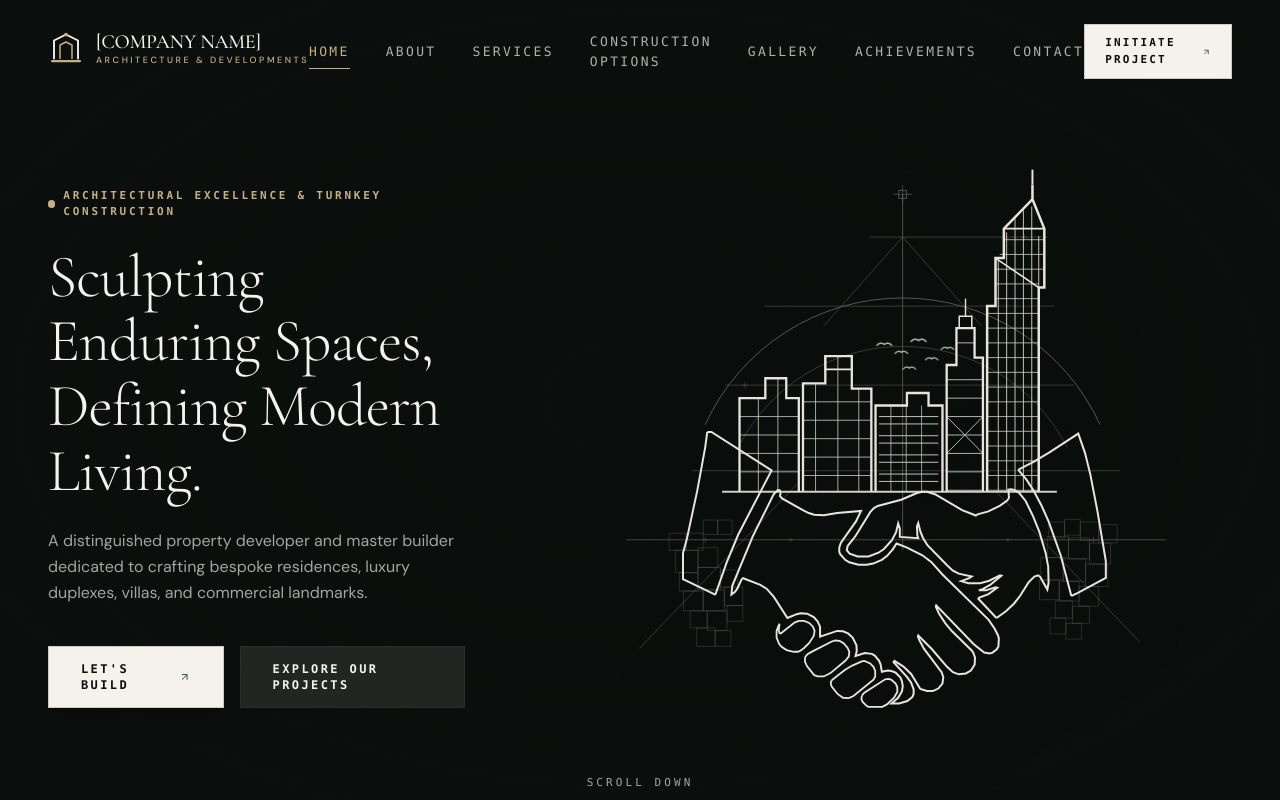
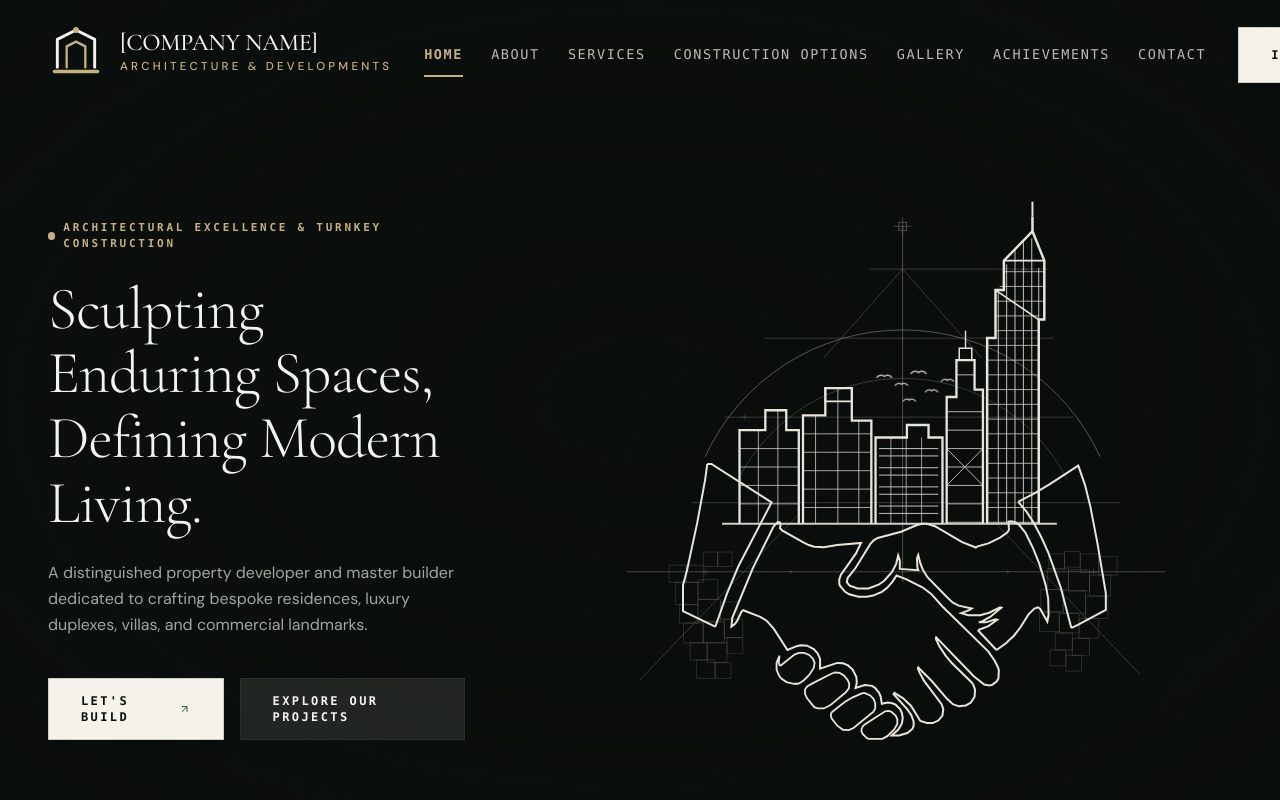
Before and after one commit to rithvikhere/LDdevelopers, a Next.js app: page / in a window 1280 px wide. Shown: the top 800 px of the page. Built offline with nearby package versions, Linux system fonts and the light colour scheme.

Commit message:
feat(navbar): expand desktop navbar to 100-110px, enlarge logo to ~280px, refine 14px typography with 24-32px spacing, and scale CTA button

```diff
--- a/src/components/brand/CompanyLogo.tsx
+++ b/src/components/brand/CompanyLogo.tsx
@@ -7,6 +7,7 @@ interface CompanyLogoProps {
   theme?: "light" | "dark";
   className?: string;
   showSubtitle?: boolean;
+  size?: "sm" | "md" | "lg";
 }
 
 /**
@@ -20,17 +21,42 @@ export const CompanyLogo: React.FC<CompanyLogoProps> = ({
   theme = "light",
   className = "",
   showSubtitle = true,
+  size = "md",
 }) => {
   const isDark = theme === "dark";
+
+  // Size configurations
+  const isLg = size === "lg";
+  const isSm = size === "sm";
+
+  const markSize = isLg
+    ? "w-11 h-11 sm:w-12 sm:h-12 lg:w-13 lg:h-13 xl:w-14 xl:h-14"
+    : isSm
+    ? "w-7 h-7"
+    : "w-9 h-9";
+
+  const titleSize = isLg
+    ? "text-lg sm:text-xl lg:text-[22px] xl:text-[24px] tracking-[0.16em]"
+    : isSm
+    ? "text-base tracking-[0.16em]"
+    : "text-lg sm:text-xl tracking-[0.18em]";
+
+  const subtitleSize = isLg
+    ? "text-[9.5px] sm:text-[10px] lg:text-[11px] xl:text-[11.5px] tracking-[0.28em]"
+    : isSm
+    ? "text-[8px] tracking-[0.24em]"
+    : "text-[9px] tracking-[0.28em]";
+
+  const gapSize = isLg ? "gap-3 sm:gap-4" : "gap-3";
 
   return (
     <Link
       href="#home"
-      className={`inline-flex items-center gap-3 group transition-opacity hover:opacity-90 ${className}`}
+      className={`inline-flex items-center ${gapSize} group transition-opacity hover:opacity-90 ${className}`}
       aria-label="[COMPANY NAME] - Home"
     >
       {/* Geometric Architectural Mark */}
-      <div className="relative w-9 h-9 flex items-center justify-center shrink-0">
+      <div className={`relative ${markSize} flex items-center justify-center shrink-0`}>
         <svg viewBox="0 0 48 48" fill="none" className="w-full h-full">
           {/* Base foundation line */}
           <rect
@@ -70,7 +96,7 @@ export const CompanyLogo: React.FC<CompanyLogoProps> = ({
       {/* Brand Name & Architectural Subtitle */}
       <div className="flex flex-col">
         <span
-          className={`font-display text-lg sm:text-xl font-medium tracking-[0.18em] leading-tight transition-colors ${
+          className={`font-display ${titleSize} font-medium leading-tight transition-colors ${
             isDark ? "text-[#F5F3EF]" : "text-[#0B0F0D]"
           }`}
         >
@@ -78,7 +104,7 @@ export const CompanyLogo: React.FC<CompanyLogoProps> = ({
         </span>
         {showSubtitle && (
           <span
-            className={`text-[9px] tracking-[0.28em] font-medium uppercase leading-tight ${
+            className={`${subtitleSize} font-medium uppercase leading-tight mt-0.5 ${
               isDark ? "text-[#C5B083]" : "text-[#2E5A44]"
             }`}
           >
--- a/src/components/landing/HeroSection.tsx
+++ b/src/components/landing/HeroSection.tsx
@@ -51,7 +51,7 @@ export const HeroSection: React.FC = () => {
   return (
     <section
       id="home"
-      className="relative min-h-[92vh] flex flex-col justify-between overflow-hidden bg-transparent text-[#F5F3EF] pt-28 sm:pt-36 lg:pt-32 pb-8 sm:pb-12"
+      className="relative min-h-[92vh] flex flex-col justify-between overflow-hidden bg-transparent text-[#F5F3EF] pt-32 sm:pt-40 lg:pt-36 xl:pt-40 pb-8 sm:pb-12"
     >
       {/* Subtle Architectural Hairline Grid Overlay */}
       <div className="absolute inset-0 bg-architectural-grid opacity-20 pointer-events-none" />
--- a/src/components/navigation/Navbar.tsx
+++ b/src/components/navigation/Navbar.tsx
@@ -86,22 +86,22 @@ export const Navbar: React.FC = () => {
   return (
     <>
       <header
-        className={`fixed top-0 left-0 right-0 z-50 transition-all duration-500 ${
+        className={`fixed top-0 left-0 right-0 z-50 transition-all duration-500 flex items-center ${
           isScrolled
-            ? "bg-[#0B0F0D]/85 backdrop-blur-md border-b border-[#24322A]/40 py-3.5 shadow-2xl"
-            : "bg-transparent border-b border-transparent py-5 sm:py-6"
+            ? "h-[88px] sm:h-[92px] lg:h-[96px] bg-[#0B0F0D]/90 backdrop-blur-md border-b border-[#24322A]/40 shadow-2xl"
+            : "h-[98px] sm:h-[104px] lg:h-[110px] bg-transparent border-b border-transparent"
         }`}
       >
-        <div className="w-full max-w-[1720px] mx-auto px-4 sm:px-6 lg:px-12">
-          <div className="flex items-center justify-between">
-            {/* Brand Logo */}
+        <div className="w-full max-w-[1720px] mx-auto px-4 sm:px-6 lg:px-10 xl:px-12">
+          <div className="flex items-center justify-between gap-6 xl:gap-8">
+            {/* Brand Logo — Enlarged to ~270-300px visual presence on desktop */}
             <div className="shrink-0">
-              <CompanyLogo theme="dark" />
+              <CompanyLogo theme="dark" size="lg" />
             </div>
 
-            {/* Desktop Navigation */}
+            {/* Desktop Navigation — Centered 3-part layout with generous 24-32px spacing & 14px typography */}
             <nav
-              className="hidden xl:flex items-center gap-8 xl:gap-9 2xl:gap-10 text-[13px] font-mono uppercase tracking-[0.18em]"
+              className="hidden xl:flex items-center justify-center gap-6 xl:gap-7 2xl:gap-8 text-[13.5px] 2xl:text-[14px] font-mono uppercase tracking-[0.12em]"
               aria-label="Main Navigation"
             >
               {siteContent.navigation.map((item) => {
@@ -111,10 +111,10 @@ export const Navbar: React.FC = () => {
                     key={item.id}
                     href={item.href}
                     onClick={(e) => scrollToSection(e, item.href, item.id)}
-                    className={`relative py-1.5 transition-colors duration-300 ${
+                    className={`relative py-2 transition-colors duration-300 whitespace-nowrap ${
                       isActive
-                        ? "text-[#C5B083] font-medium"
-                        : "text-[#F5F3EF]/70 hover:text-[#C5B083]"
+                        ? "text-[#C5B083] font-semibold"
+                        : "text-[#F5F3EF]/75 hover:text-[#C5B083] font-medium"
                     }`}
                   >
                     <span>{item.label}</span>
@@ -122,7 +122,7 @@ export const Navbar: React.FC = () => {
                     {isActive && (
                       <motion.span
                         layoutId={shouldReduceMotion ? undefined : "activeNavbarIndicator"}
-                        className="absolute -bottom-0.5 left-0 right-0 h-[1px] bg-[#C5B083]"
+                        className="absolute -bottom-1 left-0 right-0 h-[2px] bg-[#C5B083]"
                         transition={{
                           type: "spring",
                           stiffness: 380,
@@ -136,15 +136,15 @@ export const Navbar: React.FC = () => {
               })}
             </nav>
 
-            {/* Right Action: Minimalist Contact Trigger */}
-            <div className="hidden sm:flex items-center gap-4">
+            {/* Right Action: Refined Initiate Project CTA (54-56px height) */}
+            <div className="hidden sm:flex items-center gap-4 shrink-0">
               <a
                 href="#contact"
                 onClick={(e) => scrollToSection(e, "#contact", "contact")}
-                className="group inline-flex items-center gap-2 bg-[#F5F2EB] hover:bg-[#2E5A44] hover:text-[#F5F3EF] border border-[#24322A]/20 text-[#0B0F0D] px-5 py-2.5 text-[11px] font-mono uppercase tracking-[0.2em] font-semibold transition-all duration-300 shadow-md"
+                className="group inline-flex items-center justify-center gap-3 h-[52px] sm:h-[54px] lg:h-[56px] px-7 sm:px-8 bg-[#F5F2EB] hover:bg-[#2E5A44] hover:text-[#F5F3EF] border border-[#24322A]/20 text-[#0B0F0D] text-[11.5px] sm:text-[12px] font-mono uppercase tracking-[0.2em] font-semibold transition-all duration-300 shadow-lg hover:shadow-xl cursor-pointer"
               >
                 <span>INITIATE PROJECT</span>
-                <ArrowUpRight className="w-3.5 h-3.5 text-[#1F4A36] group-hover:text-[#C5B083] group-hover:translate-x-0.5 group-hover:-translate-y-0.5 transition-transform" />
+                <ArrowUpRight className="w-3.5 h-3.5 text-[#1F4A36] group-hover:text-[#C5B083] group-hover:translate-x-0.5 group-hover:-translate-y-0.5 transition-transform duration-300" />
               </a>
             </div>
 
@@ -153,7 +153,7 @@ export const Navbar: React.FC = () => {
               <a
                 href="#contact"
                 onClick={(e) => scrollToSection(e, "#contact", "contact")}
-                className="sm:hidden text-[10px] font-mono uppercase tracking-wider text-[#C5B083] border border-[#24322A] px-2.5 py-1"
+                className="sm:hidden text-[10.5px] font-mono uppercase tracking-wider text-[#C5B083] border border-[#24322A] px-3 py-1.5"
               >
                 Contact
               </a>
@@ -161,11 +161,11 @@ export const Navbar: React.FC = () => {
                 ref={menuButtonRef}
                 type="button"
                 onClick={() => setMobileMenuOpen(!mobileMenuOpen)}
-                className="p-2 text-[#F5F3EF] hover:text-[#C5B083] transition-colors"
+                className="p-2.5 text-[#F5F3EF] hover:text-[#C5B083] transition-colors"
                 aria-expanded={mobileMenuOpen}
                 aria-label="Toggle Navigation Menu"
               >
-                {mobileMenuOpen ? <X className="w-5 h-5" /> : <Menu className="w-5 h-5" />}
+                {mobileMenuOpen ? <X className="w-6 h-6" /> : <Menu className="w-6 h-6" />}
               </button>
             </div>
           </div>
```
